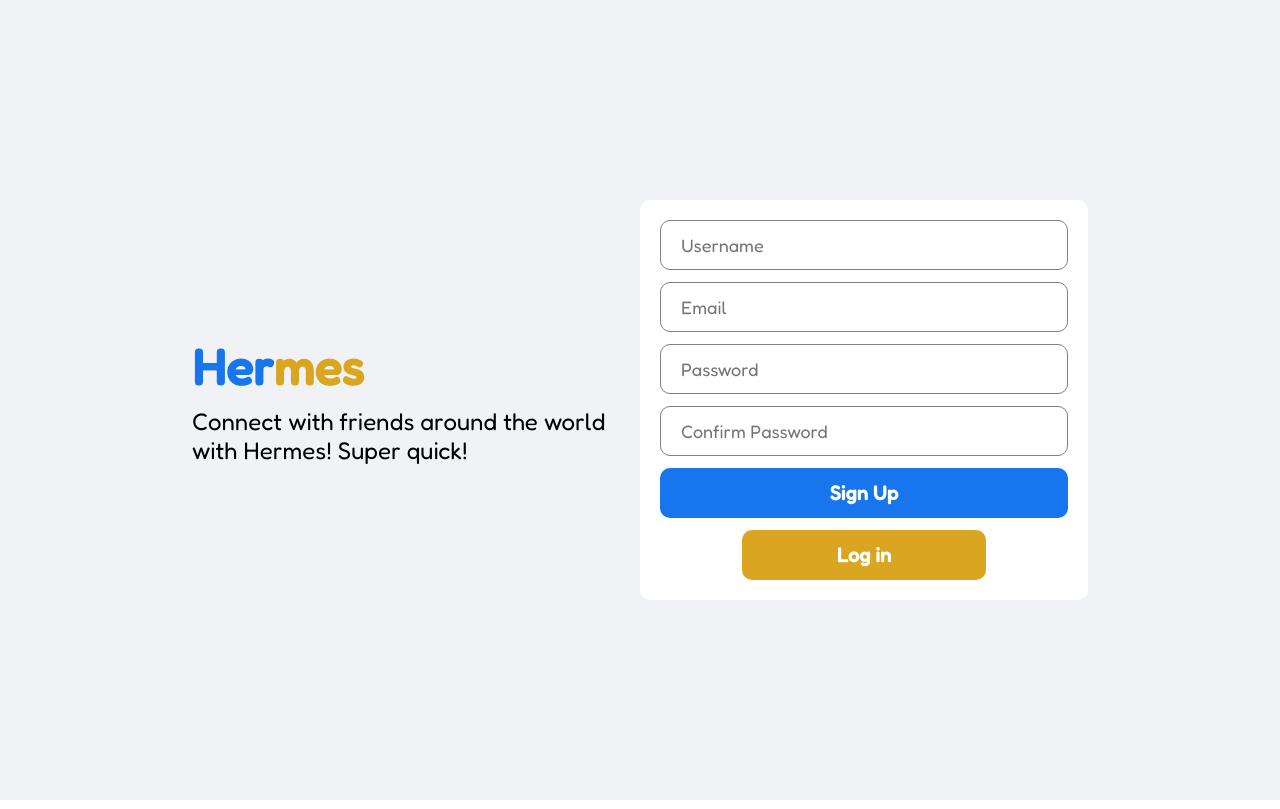
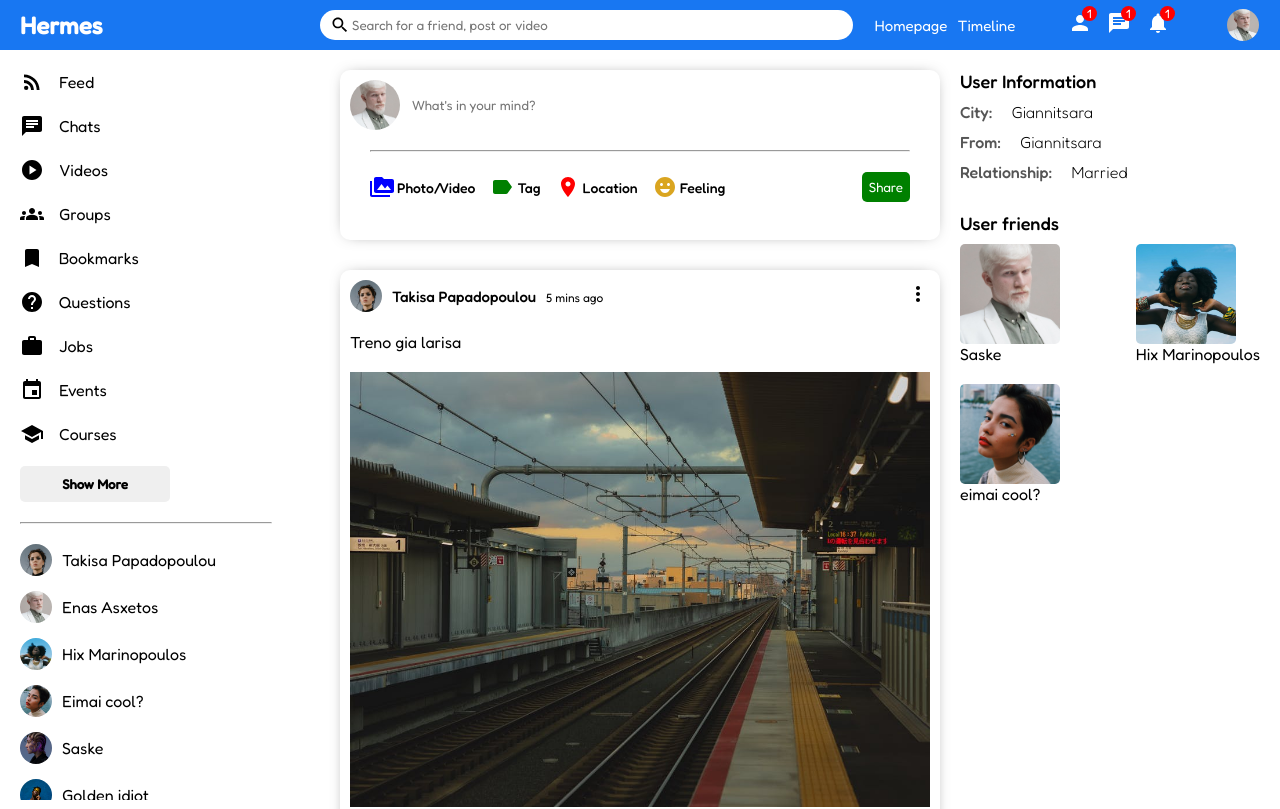
Before and after one commit to kx0101/frontend-social, a React (Create React App) app: page /login in a window 1280 px wide. Shown: the top 809 px of the page. Built offline with nearby package versions, Linux system fonts and the light colour scheme; a web font is replaced by a local one.

Commit message:
fixed the flex position of right side bar

```diff
--- a/src/App.js
+++ b/src/App.js
@@ -6,7 +6,7 @@ import Register from "./components/register/Register";
 function App() {
   return (
     <>
-      <Register />
+      <Home />
     </>
   );
 }
--- a/src/components/rightbar/rightbar.css
+++ b/src/components/rightbar/rightbar.css
@@ -1,5 +1,5 @@
 .rightbar {
-  flex: 3.5;
+  flex: 2;
 }
 
 .rightbarWrapper {
```
